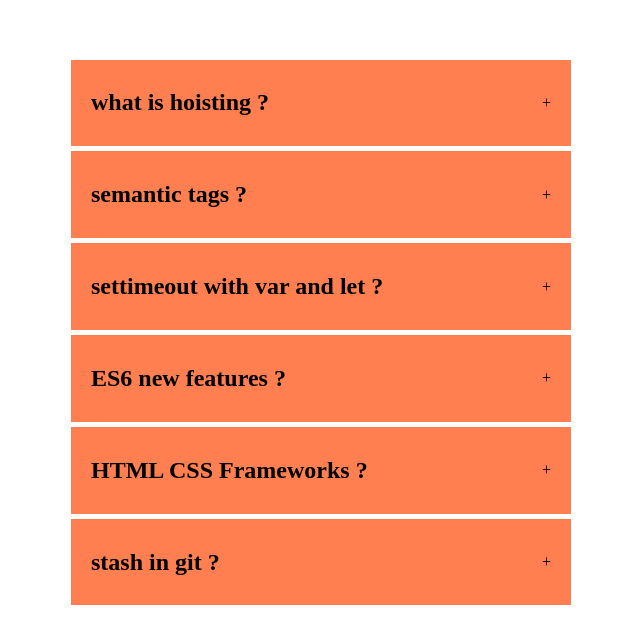
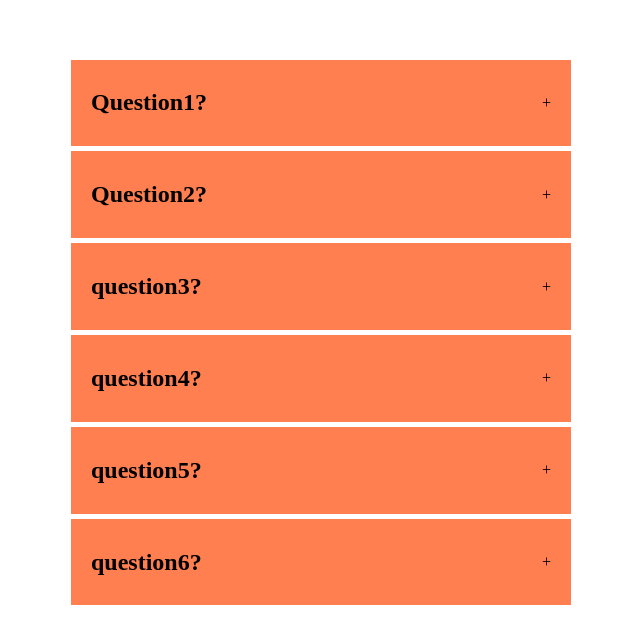
Before and after one commit to RamyaKandagatla/Accordion-component, a React (Create React App) app in the folder allopen/: page / in a window 1280 px wide. Shown: the part 593-1236 px from the top of the page, without its empty margins (327-967 px from the left). Built offline with nearby package versions, Linux system fonts and the light colour scheme.

Commit message:
final commit

```diff
--- a/allopen/src/App.js
+++ b/allopen/src/App.js
@@ -28,27 +28,27 @@ function App() {
 
 const data=[
   {
-      question:'what is hoisting ? ',
+      question:'Question1? ',
       answer:'Lorem ipsum dolor sit amet. Non quia quaerat est similique molestias id error quia ad corrupti nihil 33 quaerat dolor. Qui quidem numquam ex eligendi repudiandae ut atque enim et natus corrupti qui vitae eaque At neque veritatis ut magnam molestias. Et dolor non sint quidem nam tenetur nulla sit quas perspiciatis ea asperiores veritatis est optio consequatur!'
   },
   {
-      question:'semantic tags ? ',
+      question:'Question2? ',
       answer:'Lorem ipsum dolor sit amet. Non quia quaerat est similique molestias id error quia ad corrupti nihil 33 quaerat dolor. Qui quidem numquam ex eligendi repudiandae ut atque enim et natus corrupti qui vitae eaque At neque veritatis ut magnam molestias. Et dolor non sint quidem nam tenetur nulla sit quas perspiciatis ea asperiores veritatis est optio consequatur!'
   },
   {
-      question:'settimeout with var and let ? ',
+      question:'question3? ',
       answer:'Lorem ipsum dolor sit amet. Non quia quaerat est similique molestias id error quia ad corrupti nihil 33 quaerat dolor. Qui quidem numquam ex eligendi repudiandae ut atque enim et natus corrupti qui vitae eaque At neque veritatis ut magnam molestias. Et dolor non sint quidem nam tenetur nulla sit quas perspiciatis ea asperiores veritatis est optio consequatur!'
   },
   {
-      question:'ES6 new features ? ',
+      question:'question4? ',
       answer:'Lorem ipsum dolor sit amet. Non quia quaerat est similique molestias id error quia ad corrupti nihil 33 quaerat dolor. Qui quidem numquam ex eligendi repudiandae ut atque enim et natus corrupti qui vitae eaque At neque veritatis ut magnam molestias. Et dolor non sint quidem nam tenetur nulla sit quas perspiciatis ea asperiores veritatis est optio consequatur!'
   },
   {
-      question:'HTML CSS Frameworks ? ',
+      question:'question5? ',
       answer:'Lorem ipsum dolor sit amet. Non quia quaerat est similique molestias id error quia ad corrupti nihil 33 quaerat dolor. Qui quidem numquam ex eligendi repudiandae ut atque enim et natus corrupti qui vitae eaque At neque veritatis ut magnam molestias. Et dolor non sint quidem nam tenetur nulla sit quas perspiciatis ea asperiores veritatis est optio consequatur!'
   },
   {
-      question:'stash in git ? ',
+      question:'question6? ',
       answer:'Lorem ipsum dolor sit amet. Non quia quaerat est similique molestias id error quia ad corrupti nihil 33 quaerat dolor. Qui quidem numquam ex eligendi repudiandae ut atque enim et natus corrupti qui vitae eaque At neque veritatis ut magnam molestias. Et dolor non sint quidem nam tenetur nulla sit quas perspiciatis ea asperiores veritatis est optio consequatur!'
   },
 
```
